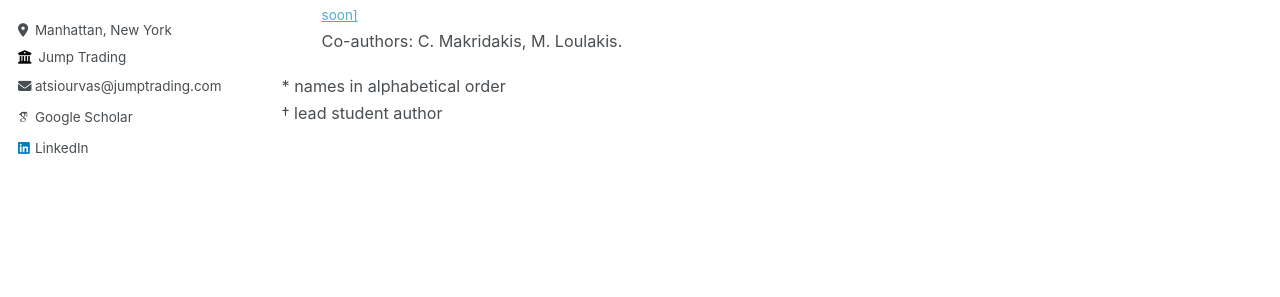
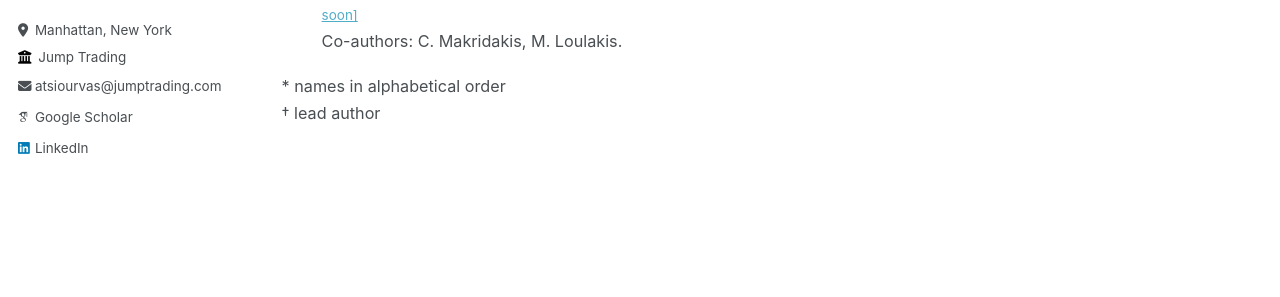
Before and after one commit to asterios-tsiourvas/asterios-tsiourvas.github.io, a Jekyll site: the page built from _pages/publications.md, in a window 1280 px wide and 900 px high, scrolled down 1770 px. Shown: the part 343-640 px from the top of the window. Built offline with Jekyll 4.4.1, drawn with Linux system fonts in a browser that asks for light colours; some web fonts are replaced.

Commit message:
lead author

```diff
--- a/_pages/publications.md
+++ b/_pages/publications.md
@@ -52,4 +52,4 @@ author_profile: true
 
 - **Generalisation Error Control for Physics Informed Neural Networks with Probabilistic Training** \* † <small>[[preprint out soon]]()</small><br><span style="font-size: 0.9em;">Co-authors: C. Makridakis, M. Loulakis.</span>
 
-<span style="font-size: 0.9em;">\* names in alphabetical order<br>† lead student author</span>
+<span style="font-size: 0.9em;">\* names in alphabetical order<br>† lead author</span>
```
